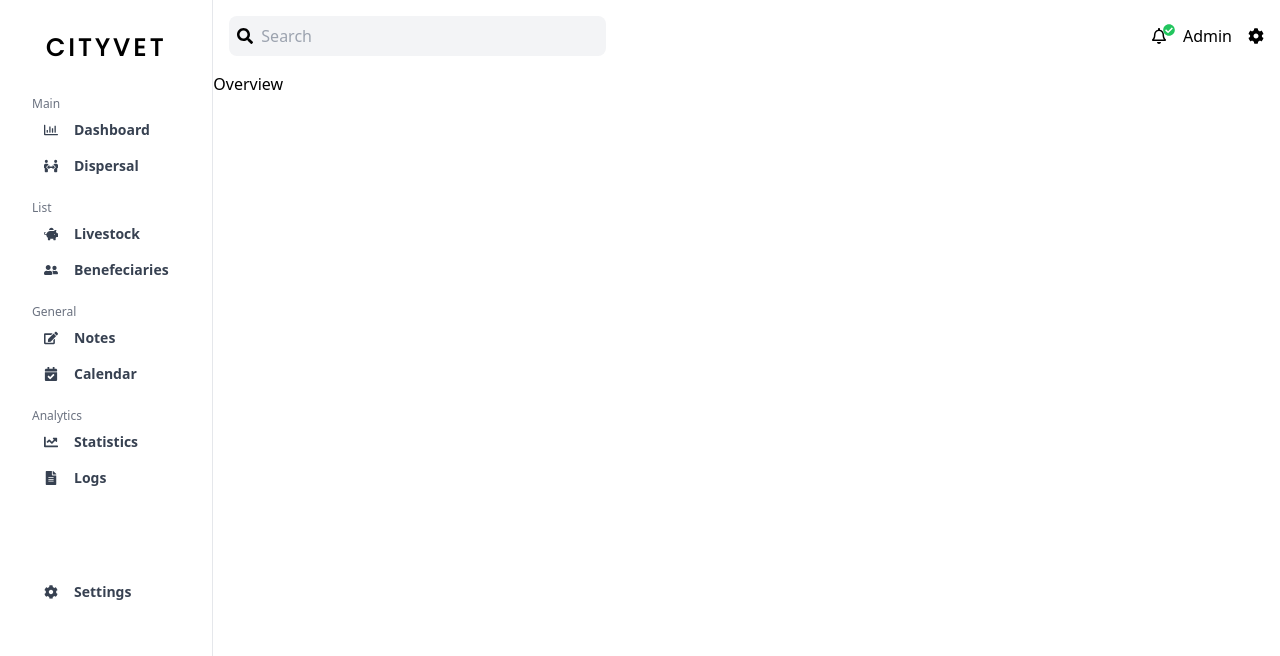
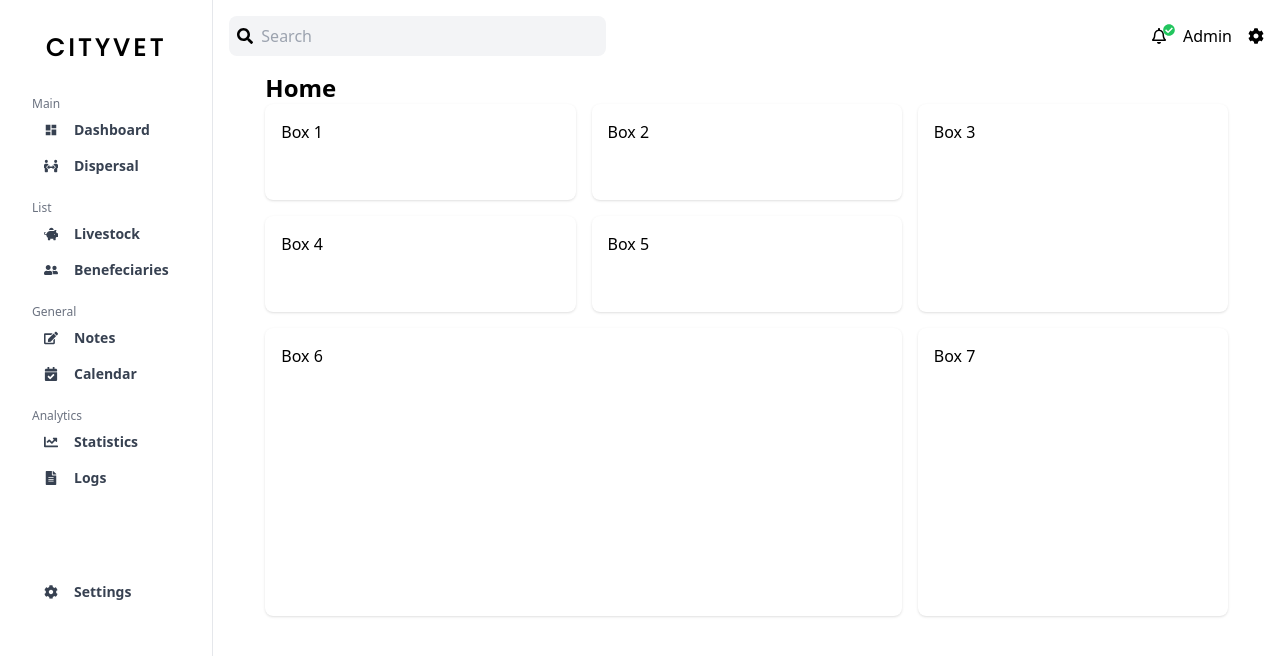
Before and after one commit to asiloprince/cityvet, a React (Vite) app in the folder client/: page / in a window 1280 px wide. Shown: the top 656 px of the page. Built offline with nearby package versions, Linux system fonts and the light colour scheme.

Commit message:
feat: overview layouts

```diff
--- /dev/null
+++ b/client/src/components/cards/CardWidget.tsx
@@ -0,0 +1,5 @@
+function CardWidget() {
+  return <div>cardWidget</div>;
+}
+
+export default CardWidget;
--- a/client/src/components/SideBar.tsx
+++ b/client/src/components/sidebar/SideBar.tsx
@@ -1,7 +1,7 @@
 import { useState } from "react";
 import { Link } from "react-router-dom";
 
-import links from "../utils/link";
+import links from "../../utils/link";
 import { FaBars, FaCog, FaTimes } from "react-icons/fa";
 
 function SideBar() {
--- a/client/src/pages/dashboard/Benefeciaries.tsx
+++ b/client/src/pages/dashboard/Benefeciaries.tsx
@@ -1,7 +1,7 @@
 function Benefeciaries() {
   return (
     <div>
-      <h1>Benefeciaries</h1>
+      <h1 className="ml-5">Benefeciaries</h1>
     </div>
   );
 }
--- a/client/src/pages/dashboard/Layout.tsx
+++ b/client/src/pages/dashboard/Layout.tsx
@@ -1,5 +1,5 @@
-import SideBar from "../../components/SideBar";
-import Header from "../../components/Header";
+import SideBar from "../../components/sidebar/SideBar";
+import Header from "../../components/header/Header";
 import { Outlet } from "react-router-dom";
 
 function Layout() {
--- a/client/src/pages/dashboard/Livestock.tsx
+++ b/client/src/pages/dashboard/Livestock.tsx
@@ -1,9 +1,10 @@
-
-
 function Livestock() {
   return (
-    <div><h1>Livestock</h1></div>
-  )
+    <div>
+      <h1 className="ml-5 font-bold grid">Livestock</h1>
+      <button>Add new Livestocks</button>
+    </div>
+  );
 }
 
-export default Livestock
+export default Livestock;
--- a/client/src/pages/dashboard/Overview.tsx
+++ b/client/src/pages/dashboard/Overview.tsx
@@ -1,7 +1,29 @@
 function Overview() {
   return (
-    <div>
-      <h1>Overview</h1>
+    <div className="max-w-7xl mx-5 px-4 sm:px-6 lg:px-8">
+      <h1 className="text-2xl font-bold">Home</h1>
+
+      <div className="grid grid-cols-3 gap-4">
+        <div className="bg-white rounded-lg p-4 shadow h-24"> Box 1</div>
+
+        <div className="bg-white rounded-lg p-4 shadow h-24"> Box 2</div>
+
+        <div className="bg-white rounded-lg p-4 col-span-1 row-span-2 shadow">
+          Box 3
+        </div>
+
+        <div className="bg-white rounded-lg p-4 shadow h-24"> Box 4</div>
+
+        <div className="bg-white rounded-lg p-4 shadow h-24"> Box 5</div>
+
+        <div className="bg-white rounded-lg p-4 col-span-2 row-span-6 h-72 shadow">
+          Box 6
+        </div>
+
+        <div className="bg-white rounded-lg p-4 col-span-1 row-span-6 h-72 shadow">
+          Box 7
+        </div>
+      </div>
     </div>
   );
 }
--- a/client/src/styles/index.css
+++ b/client/src/styles/index.css
@@ -1,4 +1,4 @@
-@import url('https://fonts.googleapis.com/css2?family=Poppins&display=swap');
+@import url("https://fonts.googleapis.com/css2?family=Poppins&display=swap");
 
 @import "tailwindcss/base";
 @import "tailwindcss/components";
--- a/client/src/utils/link.tsx
+++ b/client/src/utils/link.tsx
@@ -2,12 +2,12 @@ import {
   FaPeopleArrows,
   FaUserFriends,
   FaPiggyBank,
-  FaRegChartBar,
   FaChartLine,
   FaFileAlt,
   FaCalendarCheck,
   FaEdit,
 } from "react-icons/fa";
+import { RiDashboardFill } from "react-icons/ri";
 
 const links = [
   {
@@ -18,7 +18,7 @@ const links = [
         id: 1,
         title: "Dashboard",
         url: "/",
-        icon: <FaRegChartBar />,
+        icon: <RiDashboardFill />,
       },
       {
         id: 2,
```
Also changed, not shown: client/src/components/header/Header.tsx (renamed from client/src/components/Header.tsx).
